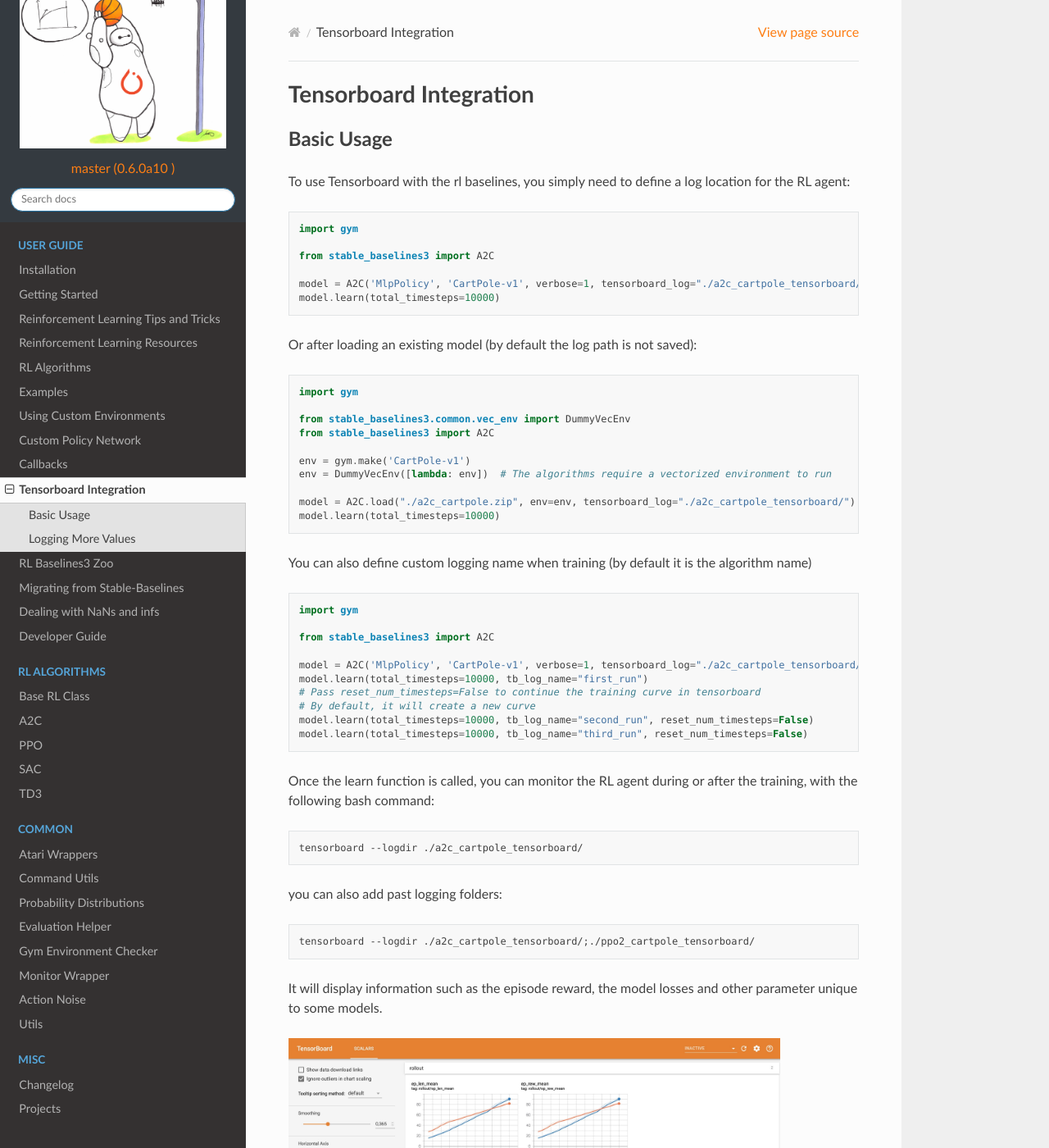
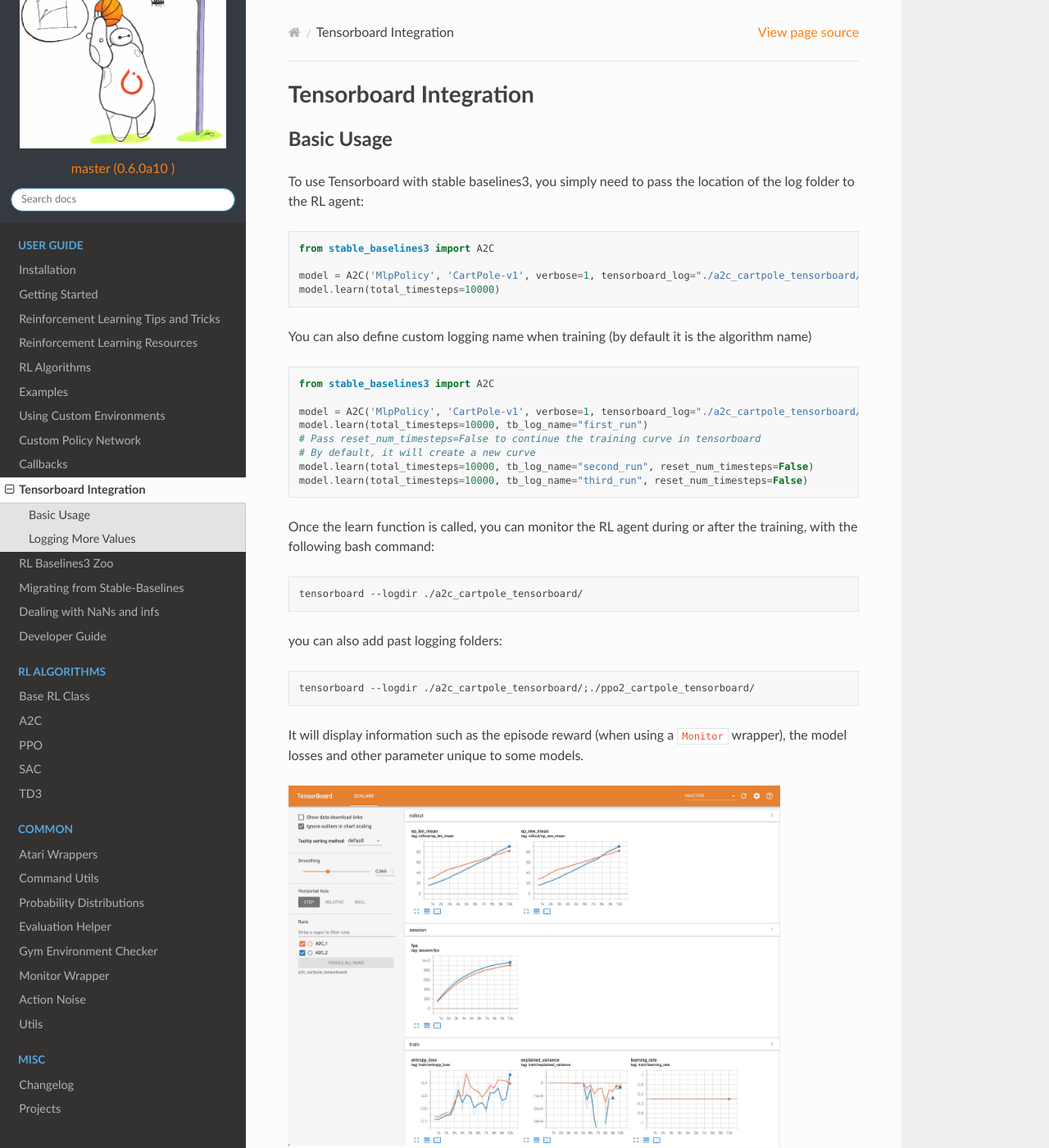
Before and after one commit to DLR-RM/stable-baselines3, a Sphinx documentation site: the page built from docs/guide/tensorboard.rst, in a window 1280 px wide and 1400 px high. Shown: the whole window at 82% size. Built offline with Sphinx 7.4.7 and the Read the Docs theme 2.0.0, drawn with Linux system fonts in a browser that asks for light colours; pages that are not in the unit, such as notebooks, are missing from menus.

````diff
--- a/docs/guide/install.rst
+++ b/docs/guide/install.rst
@@ -29,7 +29,7 @@ To install Stable Baselines3 with pip, execute:
 
     pip install stable-baselines3[extra]
 
-This includes an optional dependencies like OpenCV or ```atari-py``` to train on atari games. If you do not need those, you can use:
+This includes an optional dependencies like Tensorboard, OpenCV or ```atari-py``` to train on atari games. If you do not need those, you can use:
 
 .. code-block:: bash
 
--- a/docs/guide/tensorboard.rst
+++ b/docs/guide/tensorboard.rst
@@ -6,11 +6,9 @@ Tensorboard Integration
 Basic Usage
 ------------
 
-To use Tensorboard with the rl baselines, you simply need to define a log location for the RL agent:
+To use Tensorboard with stable baselines3, you simply need to pass the location of the log folder to the RL agent:
 
 .. code-block:: python
-
-    import gym
 
     from stable_baselines3 import A2C
 
@@ -18,27 +16,9 @@ To use Tensorboard with the rl baselines, you simply need to define a log locati
     model.learn(total_timesteps=10000)
 
 
-Or after loading an existing model (by default the log path is not saved):
-
-.. code-block:: python
-
-    import gym
-
-    from stable_baselines3.common.vec_env import DummyVecEnv
-    from stable_baselines3 import A2C
-
-    env = gym.make('CartPole-v1')
-    env = DummyVecEnv([lambda: env])  # The algorithms require a vectorized environment to run
-
-    model = A2C.load("./a2c_cartpole.zip", env=env, tensorboard_log="./a2c_cartpole_tensorboard/")
-    model.learn(total_timesteps=10000)
-
-
 You can also define custom logging name when training (by default it is the algorithm name)
 
 .. code-block:: python
-
-    import gym
 
     from stable_baselines3 import A2C
 
@@ -62,7 +42,7 @@ you can also add past logging folders:
 
   tensorboard --logdir ./a2c_cartpole_tensorboard/;./ppo2_cartpole_tensorboard/
 
-It will display information such as the episode reward, the model losses and other parameter unique to some models.
+It will display information such as the episode reward (when using a ``Monitor`` wrapper), the model losses and other parameter unique to some models.
 
 .. image:: ../_static/img/Tensorboard_example.png
   :width: 600
--- a/docs/index.rst
+++ b/docs/index.rst
@@ -25,7 +25,7 @@ Main Features
 - Documented functions and classes
 - Tests, high code coverage and type hints
 - Clean code
-
+- Tensorboard support
 
 
 .. toctree::
--- a/setup.py
+++ b/setup.py
@@ -106,10 +106,8 @@ setup(name='stable_baselines3',
               # For render
               'opencv-python',
               # For atari games,
-              'atari_py~=0.2.0', 'pillow'
-          ],
-          'tensorboard': [
-              # TODO: check min version for PyTorch
+              'atari_py~=0.2.0', 'pillow',
+              # Tensorboard support
               'tensorboard'
           ]
       },
````
Also changed, not shown: README.md (+2 -2 lines), 3 other files.
